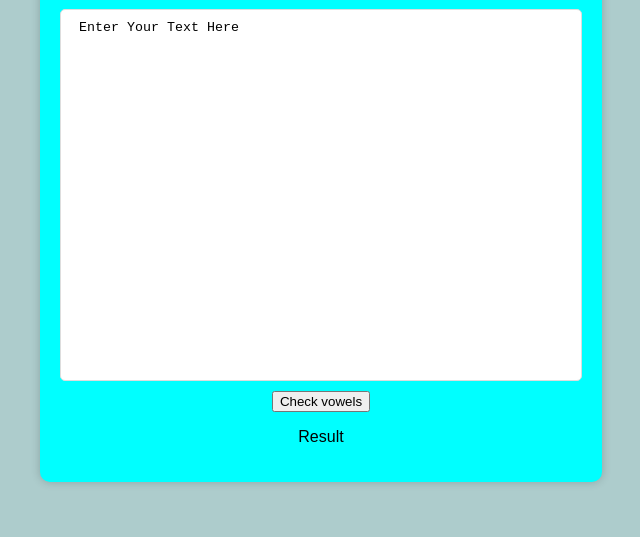
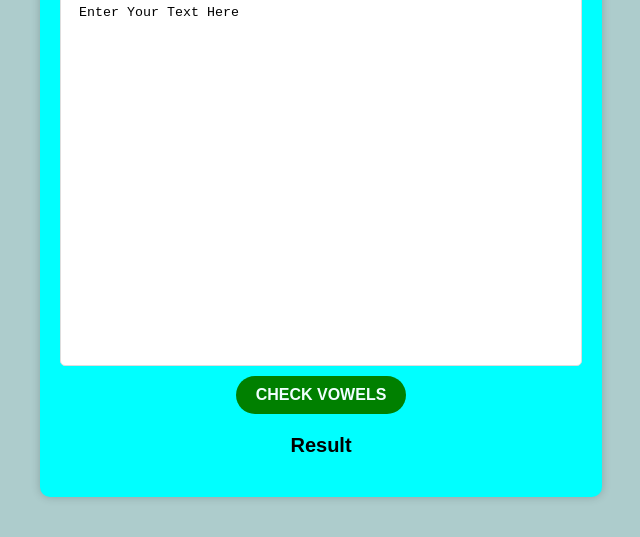
Before and after one commit to IRISofDEFI/Vowel-checker, a plain HTML site: page index.html in a window 1280 px wide. Shown: the part 223-760 px from the top of the page, without its empty margins (319-959 px from the left). Drawn offline with Linux system fonts and the light colour scheme.

Commit message:
finished css part

```diff
--- a/styles.css
+++ b/styles.css
@@ -40,3 +40,27 @@ textarea {
     border-radius: 5px;
     resize: none;
 }
+
+button {
+    font-size: 16px;
+    padding: 10px 20px;
+    background-color: green;
+    color: azure;
+    border: none;
+    text-transform: uppercase;
+    font-weight: bold;
+    border-radius: 50px;
+    cursor: pointer;
+    transition: background-color 0.3s ease;
+}
+
+button:hover {
+    background-color: aquamarine;
+}
+
+#result {
+    font-size: 20px;
+    margin-top: 20px;
+    color: #000000;
+    font-weight: bolder;
+}
```
